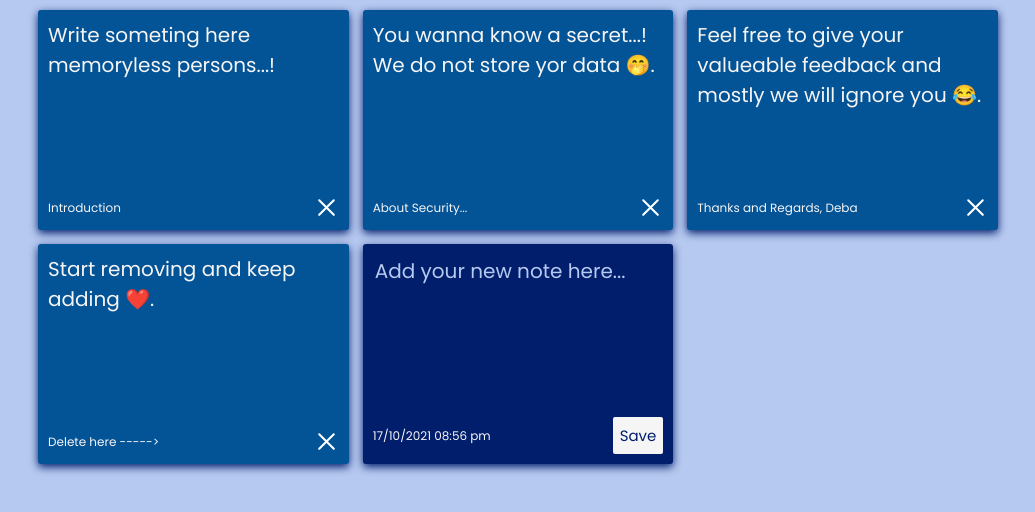
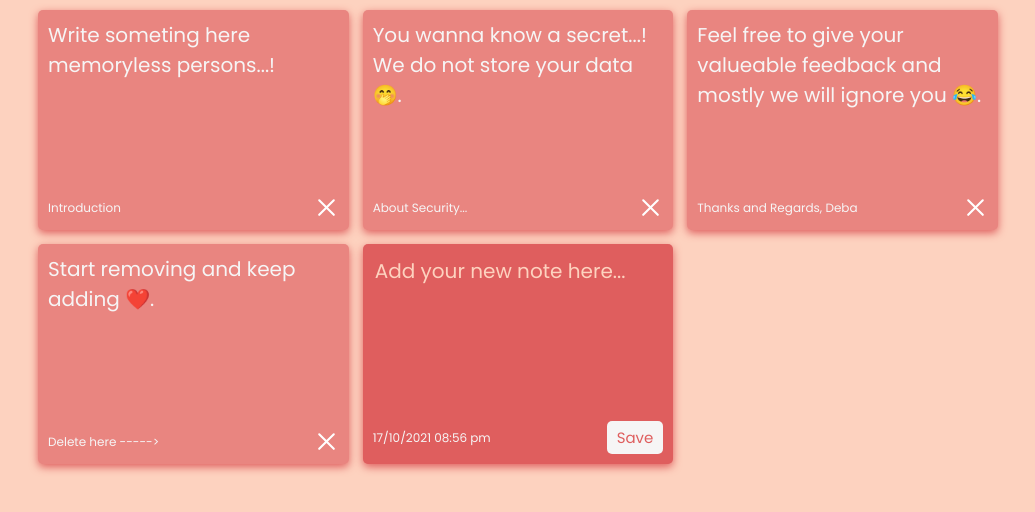
Before and after one commit to debanandanayak/my-note, a React (Create React App) app: page / in a window 1280 px wide. Shown: the top 512 px of the page, without its empty margins (122-1157 px from the left). Built offline with nearby package versions, Linux system fonts and the light colour scheme.

Commit message:
Style and validation updated

```diff
--- a/public/index.html
+++ b/public/index.html
@@ -4,7 +4,7 @@
     <meta charset="utf-8" />
     <link rel="icon" href="note-icon.png" />
     <meta name="viewport" content="width=device-width, initial-scale=1" />
-    <meta name="theme-color" content="#000000" />
+    <meta name="theme-color" content="#FDD2BF" />
     <meta
       name="description"
       content="Simple and minimal App to create your notes and that will be stored localy on your device."
--- a/src/App.css
+++ b/src/App.css
@@ -1,8 +1,15 @@
-:root {
+/* :root {
   --background: #B6C9F0;
   --cardColor: #035397;
   --fontColor: #F6F5F5;
   --textAreabg:#001E6C;
+  --mainTextSize:20px;
+} */
+:root {
+  --background: #FDD2BF;
+  --cardColor: #E98580;
+  --fontColor: #F6F5F5;
+  --textAreabg:#DF5E5E;
   --mainTextSize:20px;
 }
 body {
@@ -30,7 +37,7 @@ img{
   flex-direction: column;
   justify-content: space-between;
   min-height: 200px;
-  border-radius: 3px;
+  border-radius: 5px;
   padding: 10px;
   box-shadow: var(--textAreabg) 0px 3px 8px;
 }
@@ -65,20 +72,20 @@ textarea:focus{
   overflow: hidden;
 }
 textarea::placeholder{
-  color: #B6C9F0;
+  color: var(--background);
   font-size: var(--mainTextSize);
 }
 
 .save{
   border: none;
   cursor: pointer;
-  border-radius: 2px;
+  border-radius: 5px;
   font-size: 15px;
-  padding: 7px 7px;
+  padding: 5px 10px;
   background-color: var(--fontColor);
   color: var(--textAreabg);
   font-family: "Poppins", sans-serif;
 }
 .save:hover{
-  background-color: #B6C9F0;
+  background-color: var(--background);
 }
--- /dev/null
+++ b/src/components/Constants.js
@@ -0,0 +1,25 @@
+
+
+export default function getCurrentTime(){
+
+    const date = new Date()
+    const time = date.toLocaleTimeString('en-IN', { hour: '2-digit', minute: '2-digit' });
+    const today = `${date.toLocaleString('en-IN', { day: '2-digit', month: '2-digit', year: 'numeric', })}  ${time}`
+    return today
+}
+
+
+export const instructions = [
+    {
+        text: 'Write someting here memoryless persons...! ', date: 'Introduction'
+    },
+    {
+        text: 'You wanna know a secret...! We do not store your data 🤭.', date: 'About Security...'
+    },
+    {
+        text: 'Feel free to give your valueable feedback and mostly we will ignore you 😂. ', date: 'Thanks and Regards, \n Deba'
+    },
+    {
+        text: 'Start removing and keep adding ❤️. ', date: 'Delete here ----->'
+    }
+]
--- a/src/components/NewNote.js
+++ b/src/components/NewNote.js
@@ -1,4 +1,4 @@
-import getCurrentTime from './Time'
+import getCurrentTime from './Constants'
 export default function NewNote({addNote,onChange,value}) {
     return (
         <div className="note new">
--- a/src/components/Notes.js
+++ b/src/components/Notes.js
@@ -2,36 +2,25 @@ import React, { useState } from "react";
 import { v4 as uuidv4 } from "uuid";
 import Item from "./Item";
 import NewNote from "./NewNote";
-import getCurrentTime from "./Time";
+import getCurrentTime,{instructions} from "./Constants";
 
 export default function Notes() {
-    localStorage.mobile = 'mobile';
-    const instructions = [
-        {
-            text: 'Write someting here memoryless persons...! ', date: 'Introduction'
-        },
-        {
-            text: 'You wanna know a secret...! We do not store yor data 🤭.', date: 'About Security...'
-        },
-        {
-            text: 'Feel free to give your valueable feedback and mostly we will ignore you 😂. ' , date: 'Thanks and Regards, \n Deba'
-        },
-        {
-            text: 'Start removing and keep adding ❤️. ' , date: 'Delete here ----->'
-        }
-    ]
     const localNotes = JSON.parse(localStorage.getItem('loaclNotes'))
     const today = getCurrentTime();
-    const [noteText, setNoteText] = useState("");
+    const [noteText, setNoteText] = useState('');
     const [notes, setNotes] = useState(localNotes !== null ? [...localNotes] : instructions);
     function getText(event) {
-        setNoteText(event.target.value);
-        // setNoteHeading(event.target.value)
+        setNoteText(() => event.target.value);
+        console.log(noteText);
     }
     function addNote() {
-        const myNewNote = { text: noteText, date: today };
-        setNotes([...notes, myNewNote]);
-        setNoteText("");
+        if (noteText === '') {
+            return
+        } else {
+            const myNewNote = { text: noteText, date: today };
+            setNotes([...notes, myNewNote]);
+            setNoteText("");
+        }
     }
     function onDeleteNote(item) {
         notes.splice(notes.indexOf(item), 1);
--- a/src/components/Time.js
+++ /dev/null
@@ -1,9 +0,0 @@
-
-
-export default function getCurrentTime(){
-
-    const date = new Date()
-    const time = date.toLocaleTimeString('en-IN', { hour: '2-digit', minute: '2-digit' });
-    const today = `${date.toLocaleString('en-IN', { day: '2-digit', month: '2-digit', year: 'numeric', })}  ${time}`
-    return today
-}
```
